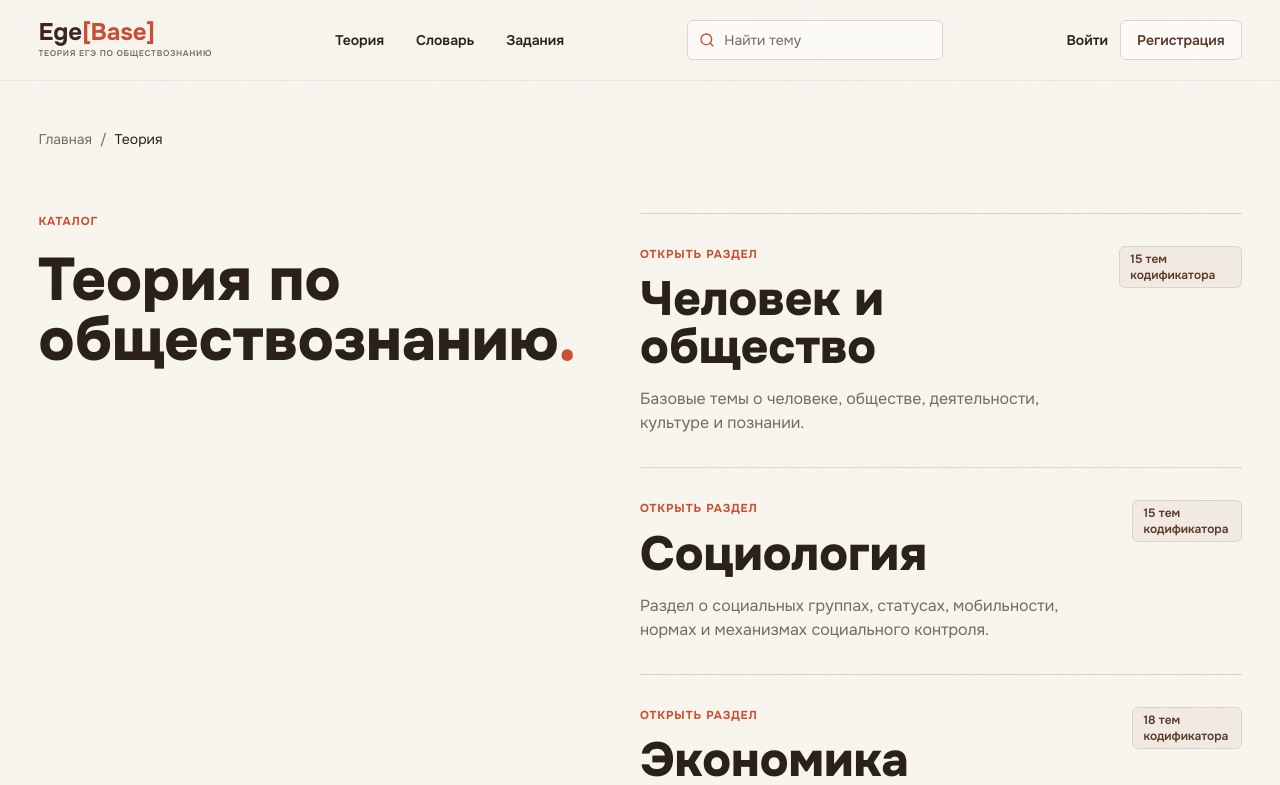
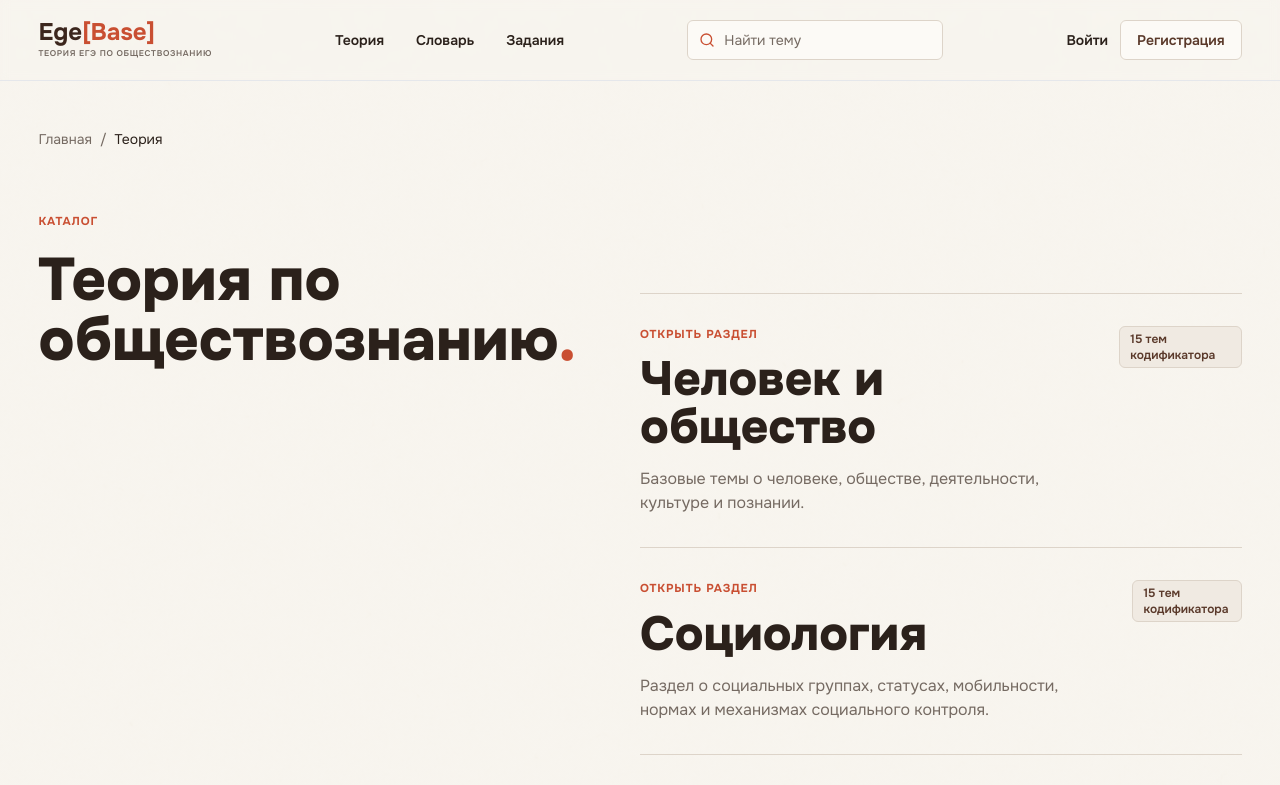
Before and after one commit to grxnitt/EgeBase, a Next.js app: page /theory in a window 1280 px wide. Shown: the top 785 px of the page. Built offline with nearby package versions, Linux system fonts and the light colour scheme; no server answers.

Commit message:
Adjust theory section list alignment

```diff
--- a/app/theory/page.tsx
+++ b/app/theory/page.tsx
@@ -27,7 +27,7 @@ export default function TheoryPage() {
             обществознанию<span className="text-accent">.</span>
           </h1>
         </div>
-        <div>
+        <div className="lg:pt-24 xl:pt-20">
           {availableSections.map((section) => {
             const articles = getSectionArticles(section.slug);
 
```
